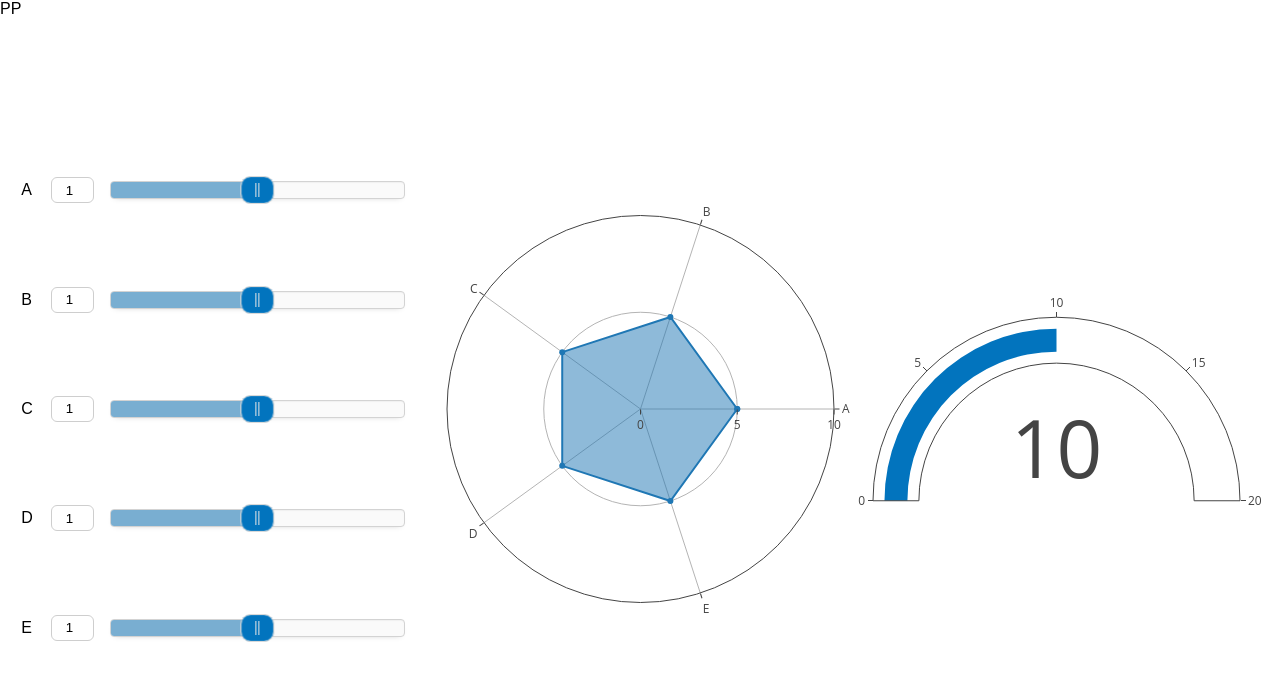
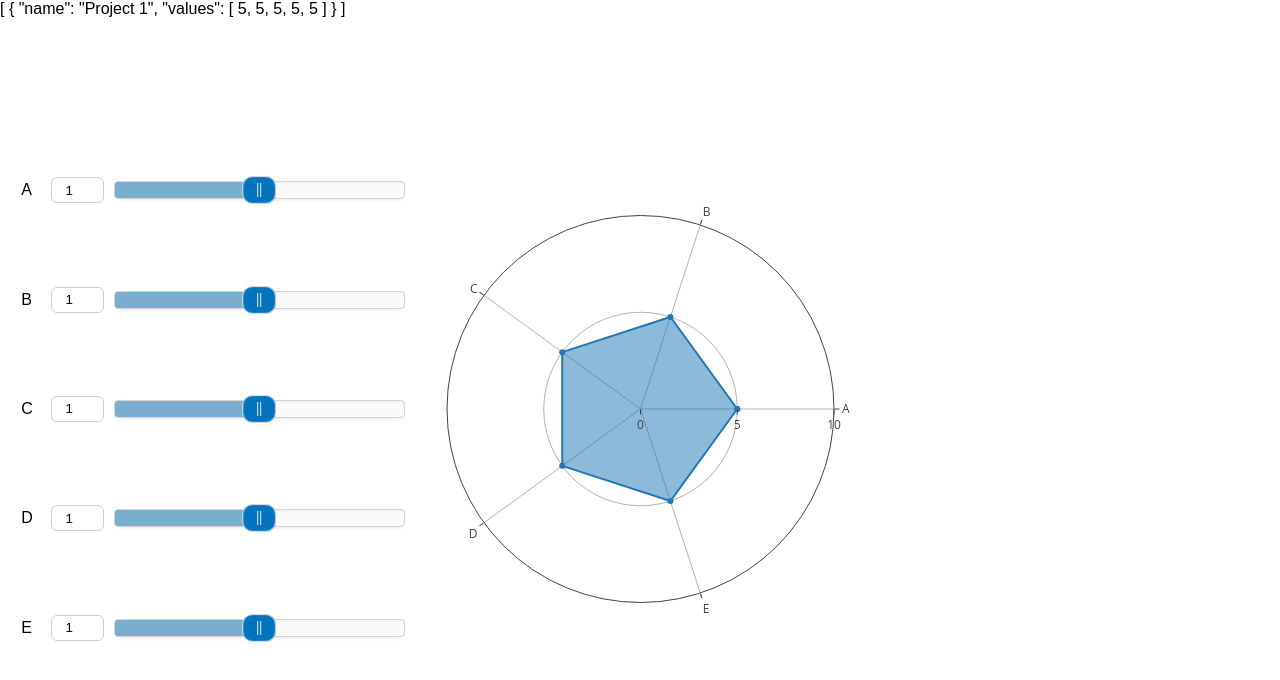
Before and after one commit to Tomansion/ecological_project_rating, a Vue app: page / in a window 1280 px wide. Shown: the top 680 px of the page. Built offline with nearby package versions, Linux system fonts and the light colour scheme.

Commit message:
WIP, radar update

```diff
--- a/src/App.vue
+++ b/src/App.vue
@@ -1,26 +1,28 @@
 <template>
   <div id="app">
     <div id="top">
-      <ProjectPicker />
+      <ProjectPicker :projects="projects" />
     </div>
     <div id="bottom">
       <div class="section">
         <CoefPicker
-          :nbCriteria="nbCriteria"
-          v-on:updateCriteria="updateCriteria"
+          :criteriaList="criteriaList"
+          :projectValues="projects[selectedProjectNb].values"
+          v-on:updateCriteriaCoef="updateCriteriaCoef"
+          v-on:updateProjectValue="updateProjectValue"
         />
       </div>
       <div class="section">
         <RadarChart
-          v-if="projects[selectedProjectNb].criteriaValues"
-          :criteriaValues="projects[selectedProjectNb].criteriaValues"
+          :criteriaList="criteriaList"
+          :projectValues="projects[selectedProjectNb].values"
         />
       </div>
       <div class="section">
-        <GaugeChart
-          v-if="projects[selectedProjectNb].criteriaValues"
-          :criteriaValues="projects[selectedProjectNb].criteriaValues"
-        />
+        <!-- <GaugeChart
+          v-if="projects[selectedProjectNb].values"
+          :projectValues="projects[selectedProjectNb].values" -->
+        <!-- /> -->
       </div>
     </div>
   </div>
@@ -30,26 +32,52 @@
 import ProjectPicker from "./components/ProjectPicker.vue";
 import CoefPicker from "./components/CoefPicker.vue";
 import RadarChart from "./components/RadarChart.vue";
-import GaugeChart from "./components/GaugeChart.vue";
+// import GaugeChart from "./components/GaugeChart.vue";
 
 export default {
   name: "App",
-  components: { CoefPicker, RadarChart, GaugeChart, ProjectPicker },
+  components: {
+    CoefPicker,
+    RadarChart,
+    // GaugeChart,
+    ProjectPicker,
+  },
   data() {
+    const nbCriteria = 5;
+    const defaultValue = 5;
+    let defaultCriteria = new Array(nbCriteria).fill(defaultValue);
+
     return {
-      nbCriteria: 5,
+      nbCriteria,
+      criteriaList: [
+        { name: "A", coef: 1 },
+        { name: "B", coef: 1 },
+        { name: "C", coef: 1 },
+        { name: "D", coef: 1 },
+        { name: "E", coef: 1 },
+      ],
       projects: [
         {
-          name: "Project",
-          criteriaValues: null,
+          name: "Project 1",
+          values: defaultCriteria,
         },
       ],
       selectedProjectNb: 0,
     };
   },
   methods: {
-    updateCriteria(criteriaValues) {
-      this.projects[this.selectedProjectNb].criteriaValues = criteriaValues;
+    updateCriteriaName({ name, criteriaNb }) {
+      this.criteriaList[criteriaNb].name = name;
+      this.$emit("update")
+
+    },
+    updateCriteriaCoef({ coef, criteriaNb }) {
+      this.criteriaList[criteriaNb].coef = coef;
+      this.$emit("update")
+    },
+    updateProjectValue({ value, criteriaNb }) {
+      this.projects[this.selectedProjectNb].values[criteriaNb] = value;
+      this.$emit("update")
     },
   },
 };
@@ -75,7 +103,7 @@ body {
 #bottom {
   display: flex;
   justify-content: space-between;
-  flex:1;
+  flex: 1;
 }
 .section {
   flex: 1;
--- a/src/components/CoefPicker.vue
+++ b/src/components/CoefPicker.vue
@@ -1,15 +1,19 @@
 <template>
   <div id="CoefPicker">
     <div id="criteriaList">
-      <div class="criteria" v-for="i in nbCriteria" v-bind:key="i">
-        {{ String.fromCharCode(64 + i) }}
+      <div
+        class="criteria"
+        v-for="(criteria, i) in criteriaList"
+        v-bind:key="i"
+      >
+        {{ criteria.name }}
         <input
           type="number"
           min="0"
           step="1"
           title="Coeficient"
-          v-model="criteriaValues[i - 1].coef"
-          @input="(v) => updateCoef(i - 1)"
+          v-model="criteriaCoef[i]"
+          @input="(v) => updateCoef(i)"
         />
         <div class=".slider-styled slider-round" :id="'slider_' + i" />
       </div>
@@ -23,30 +27,22 @@ import "nouislider/dist/nouislider.css";
 
 export default {
   props: {
-    nbCriteria: { type: Number, requiered: true },
+    criteriaList: { type: Array, requiered: true },
+    projectValues: { type: Array, requiered: true },
   },
   data() {
     return {
-      criteriaValues: null,
+      criteriaCoef: [1, 1, 1, 1, 1],
     };
   },
-  created() {
-    this.criteriaValues = [];
-    for (let i = 0; i < this.nbCriteria; i++)
-      this.criteriaValues.push({
-        coef: 1,
-        value: 5,
-        name: String.fromCharCode(65 + i),
-      });
-    this.$emit("updateCriteria", this.criteriaValues);
-  },
   mounted() {
-    for (let i = 1; i < this.nbCriteria + 1; i++) {
+    // Create the sliders
+    this.criteriaList.forEach((criteria, i) => {
       let slider = document.getElementById("slider_" + i);
       noUiSlider.create(slider, {
-        start: 5,
+        start: this.projectValues[i],
         connect: [true, false],
-        step: 0.1,
+        step: 1,
         range: {
           min: 0,
           max: 10,
@@ -55,21 +51,22 @@ export default {
 
       // Bind the color changing function to the update event.
       slider.noUiSlider.on("update", () => {
-        this.criteriaValues[i - 1].value = parseFloat(slider.noUiSlider.get());
-        this.$emit("updateCriteria", this.criteriaValues);
+        this.$emit("updateProjectValue", {
+          criteriaNb: i,
+          value: parseInt(slider.noUiSlider.get()),
+        });
       });
-    }
+    });
   },
   methods: {
-    updateCoef(index) {
+    updateCoef(i) {
       // Convert the input value to a number.
-      let newInput = parseFloat(this.criteriaValues[index].coef);
+      let newInput = parseFloat(this.criteriaCoef[i]);
       if (isNaN(newInput)) newInput = 0;
       if (newInput < 0) newInput = 0;
       if (newInput > 100) newInput = 100;
 
-      this.criteriaValues[index].coef = newInput;
-      this.$emit("updateCriteria", this.criteriaValues);
+      this.$emit("updateCriteriaCoef", { criteriaNb: i, coef: newInput });
     },
   },
 };
@@ -98,18 +95,13 @@ export default {
   align-items: center;
 }
 
-input[type="number"]::-webkit-inner-spin-button,
-input[type="number"]::-webkit-outer-spin-button {
-  -webkit-appearance: none;
-  margin: 0;
-}
-
-input[type="number"] {
-  -moz-appearance: textfield;
+.criteria input ::-webkit-inner-spin-button,
+.criteria input ::-webkit-outer-spin-button {
+  opacity: 1;
 }
 
 .criteria input {
-  width: 25px;
+  width: 35px;
   height: 22px;
   margin-right: 10px;
   padding-left: 14px;
--- a/src/components/ProjectPicker.vue
+++ b/src/components/ProjectPicker.vue
@@ -1,15 +1,16 @@
 <template>
   <div id="ProejctPicker">
-      PP
+      {{projects}}
   </div>
 </template>
 
 <script>
 export default {
-
-}
+  props: {
+    projects: { type: Array, required: true },
+  },
+};
 </script>
 
 <style>
-
 </style>
--- a/src/components/RadarChart.vue
+++ b/src/components/RadarChart.vue
@@ -7,12 +7,17 @@ import Plotly from "plotly.js-dist-min";
 
 export default {
   props: {
-    criteriaValues: {
+    criteriaList: {
+      type: Array,
+      required: true,
+    },
+    projectValues: {
       type: Array,
       required: true,
     },
   },
   mounted() {
+    this.$parent.$on("update", this.updateRadar);
     this.updateRadar();
   },
   methods: {
@@ -21,24 +26,23 @@ export default {
       let max =
         Math.max.apply(
           Math,
-          this.criteriaValues.map((c) => c.coef)
+          this.criteriaList.map((c) => c.coef)
         ) * 10;
 
+      // contruct the plotly radar plot
       let data = [
         {
           type: "scatterpolar",
-          r: this.criteriaValues.map(
-            (criteria) => criteria.value * criteria.coef
-          ),
-          theta: this.criteriaValues.map((criteria) => criteria.name),
+          r: this.projectValues.map((v, i) => v * this.criteriaList[i].coef),
+          theta: this.criteriaList.map((criteria) => criteria.name),
           fill: "toself",
         },
       ];
 
       // Add value to the end to loop the radar
-      if (this.criteriaValues.length > 0) {
-        data[0].r.push(this.criteriaValues[0].value * this.criteriaValues[0].coef);
-        data[0].theta.push(this.criteriaValues[0].name);
+      if (this.projectValues.length > 0) {
+        data[0].r.push(this.projectValues[0] * this.criteriaList[0].coef);
+        data[0].theta.push(this.criteriaList[0].name);
       }
 
       let layout = {
@@ -50,7 +54,7 @@ export default {
             linewidth: 0,
             tickmode: "linear",
             tick0: 0,
-            dtick: max/2 ,
+            dtick: max / 2,
           },
         },
 
@@ -71,14 +75,6 @@ export default {
       });
     },
   },
-  watch: {
-    criteriaValues: {
-      handler() {
-        this.updateRadar();
-      },
-      deep: true,
-    },
-  },
 };
 </script>
 
```
